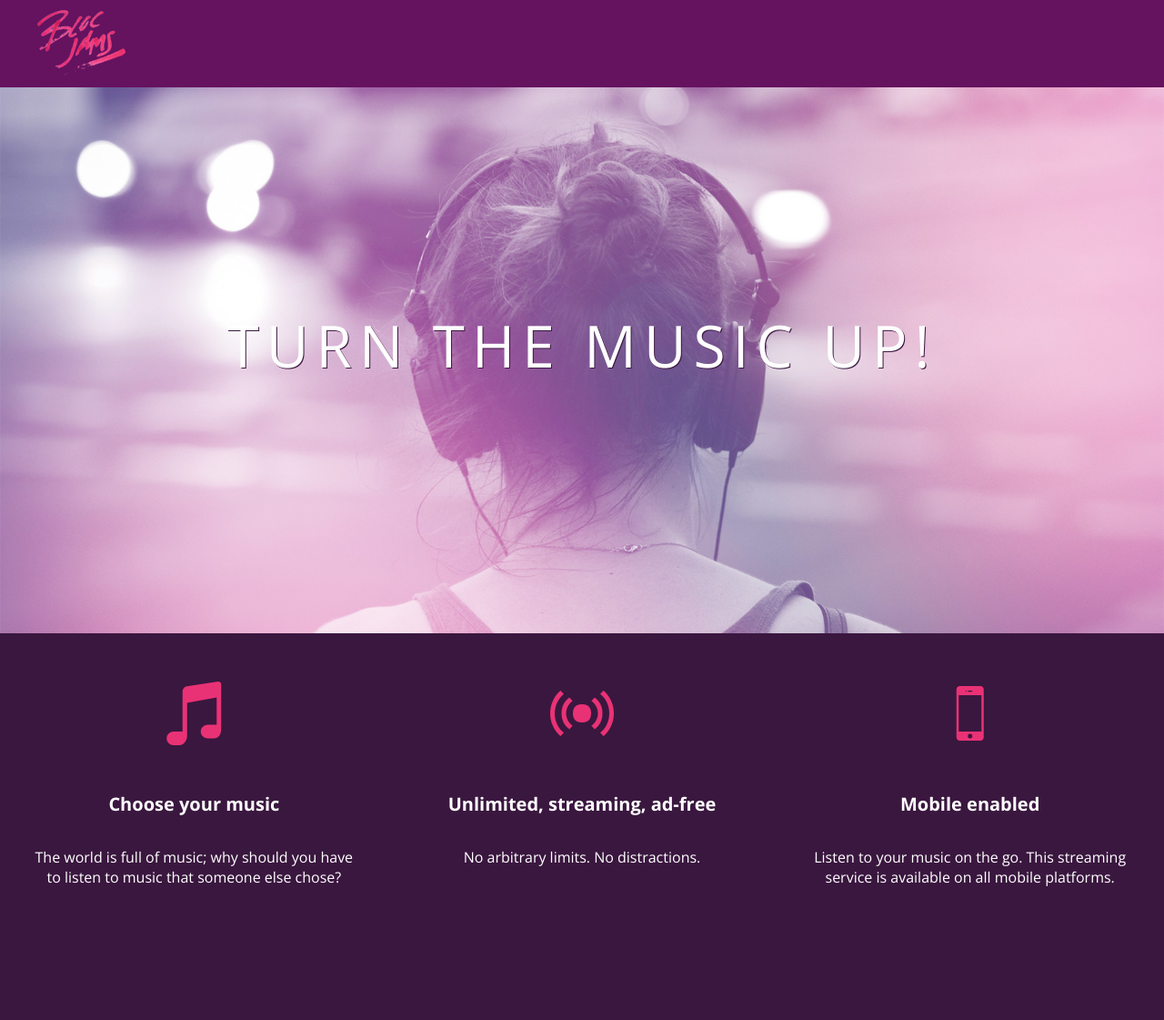
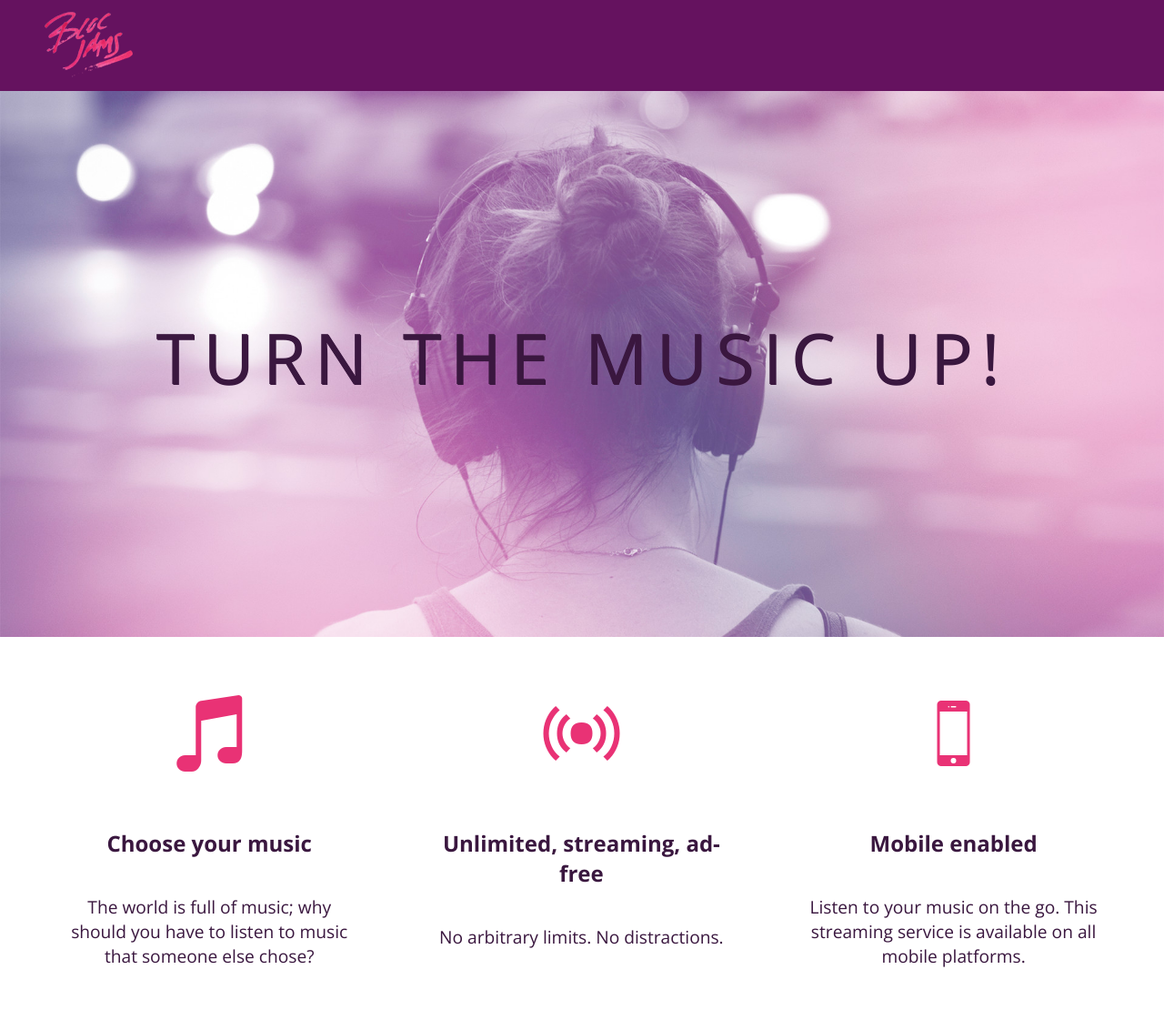
Before and after one commit to samalamb/bloc-jams, a plain HTML site: page index.html in a window 1280 px wide. Shown: the whole page at 91% size. Before the commit the page ends 1023 px from the top, so only its background shows below. Drawn offline with nearby package versions, Linux system fonts and the light colour scheme.

Commit message:
Completed the assignment for checkpoint 8

```diff
--- a/index.html
+++ b/index.html
@@ -2,10 +2,12 @@
 <html>
     <head>
         <title>Bloc Jams</title>
+        <meta name="viewport" content="width=device-width, initial-scale=1">
         <link rel="stylesheet" type="text/css" href="http://fonts.googleapis.com/css?family=Open+Sans:400,800,600,700,300">
         <link rel="stylesheet" type="text/css" href="http://code.ionicframework.com/ionicons/2.0.1/css/ionicons.min.css">
         <link rel="stylesheet" type="text/css" href="styles/normalize.css">
         <link rel="stylesheet" type="text/css" href="styles/main.css">
+        <link rel="stylesheet" type="text/css" href="styles/landing.css">
     </head>
 
     <body class="landing">
@@ -17,18 +19,18 @@
              <h1 class="hero-title">Turn the music up!</h1>
         </section>
 
-        <section class="selling-points"><!-- selling point -->
-            <div class="point">
+        <section class="selling-points container clearfix"><!-- selling point -->
+            <div class="point column third">
                  <span class="ion-music-note"></span>
                  <h5 class="point-title">Choose your music</h5>
                  <p class="point-description">The world is full of music; why should you have to listen to music that someone else chose?</p>
              </div>
-             <div class="point">
+             <div class="point column third">
                  <span class="ion-radio-waves"></span>
                  <h5 class="point-title">Unlimited, streaming, ad-free</h5>
                  <p class="point-description">No arbitrary limits. No distractions.</p>
              </div>
-             <div class="point">
+             <div class="point column third">
                  <span class="ion-iphone"></span>
                  <h5 class="point-title">Mobile enabled</h5>
                  <p class="point-description">Listen to your music on the go. This streaming service is available on all mobile platforms.</p>
--- /dev/null
+++ b/styles/landing.css
@@ -0,0 +1,48 @@
+body.landing {
+    color: rgb(58,23,63);
+}
+
+.hero-content {
+    position: relative;
+    min-height: 600px;
+    background-image: url(../assets/images/bloc_jams_bg.jpg);
+    background-repeat: no-repeat;
+    background-position: center center;
+    background-size: cover;
+}
+
+.hero-content .hero-title {
+    position: absolute;
+    top: 40%;
+    -webkit-transform: translateY(-50%);
+    -moz-transform: translateY(-50%);
+    transform: translateY(-50%);
+    width: 100%;
+    text-align: center;
+    font-size: 4rem;
+    font-weight: 300;
+    text-transform: uppercase;
+    letter-spacing: 0.5rem;
+    text-shadow: 1px 1px 0px rgb(58,23,63);
+}
+
+.selling-points {
+    position: relative;
+}
+
+.point {
+    position: relative;
+    padding: 2rem;
+    text-align: center;
+}
+
+.point .point-title {
+    font-size: 1.25rem;
+}
+
+.ion-music-note,
+.ion-radio-waves,
+.ion-iphone {
+    color: rgb(233,50,117);
+    font-size: 5rem;
+}
--- a/styles/main.css
+++ b/styles/main.css
@@ -1,3 +1,9 @@
+*, *::before, *::after {
+    -moz-box-sizing: border-box;
+    -webkit-box-sizing: border-box;
+    box-sizing: border-box;
+}
+
 html {
     height: 100%;
     font-size: 100%;
@@ -7,10 +13,6 @@ body {
     font-family: 'Open Sans';
     color: white;
     min-height: 100%;
-}
-
-body.landing {
-    background-color: rgb(58,23,63);
 }
 
 .navbar {
@@ -23,55 +25,38 @@ body.landing {
     left: 2rem;
 }
 
-.hero-content {
-    position: relative; /* positioning will be explained in a resource */
-    min-height: 600px;  /* hero content element must be _at least_ 600 pixels */
-    background-image: url(../assets/images/bloc_jams_bg.jpg);
-    background-repeat: no-repeat;
-    background-position: center center;
-    background-size: cover;
+.container {
+    margin: 0 auto;
+    max-width: 64rem;
 }
 
-.hero-content .hero-title {
-    position: absolute;
-    top: 40%;
-    -webkit-transform: translateY(-50%);
-    -moz-transform: translateY(-50%);
-    -ms-transform: translateY(-50%);
-    transform: translateY(-50%);
-    width: 100%;
-    text-align: center;
-    font-size: 4rem;
-    font-weight: 300;
-    text-transform: uppercase;
-    letter-spacing: 0.5rem;
-    text-shadow: 1px 1px 0px rgb(58,23,63);
+@media (min-width: 640px) {
+    html { font-size: 112%; }
+
+    .column {
+        float: left;
+        padding-left: 1rem;
+        padding-right: 1rem;
+    }
+
+    .column.full { width: 100%; }
+    .column.two-thirds { width: 66.7%; }
+    .column.half { width: 50%; }
+    .column.third { width: 33.3%; }
+    .column.fourth { width: 25%; }
+    .colum.flow-opposite { float: right; }
 }
 
-.selling-points {
-    position: relative;
-    display: table;
-    width: 100%;
-    -webkit-box-sizing: border-box;
-    -moz-box-sizing: border-box;
-    box-sizing: border-box;
+@media (min-width: 1024px) {
+    html { font-size: 120% }
 }
 
-.point {
-    display: table-cell;
-    position: relative;
-    width: 33.3%;
-    padding: 2rem;
-    text-align: center;
+.clearfix::before,
+.clearfix::after {
+   content: " ";
+   display: table;
 }
 
-.point .point-title {
-    font-size: 1.25rem;
+.clearfix::after {
+   clear: both;
 }
-
-.ion-music-note,
-.ion-radio-waves,
-.ion-iphone{
-    color: rgb(233,50,117);
-    font-size: 5rem;
-}
```
